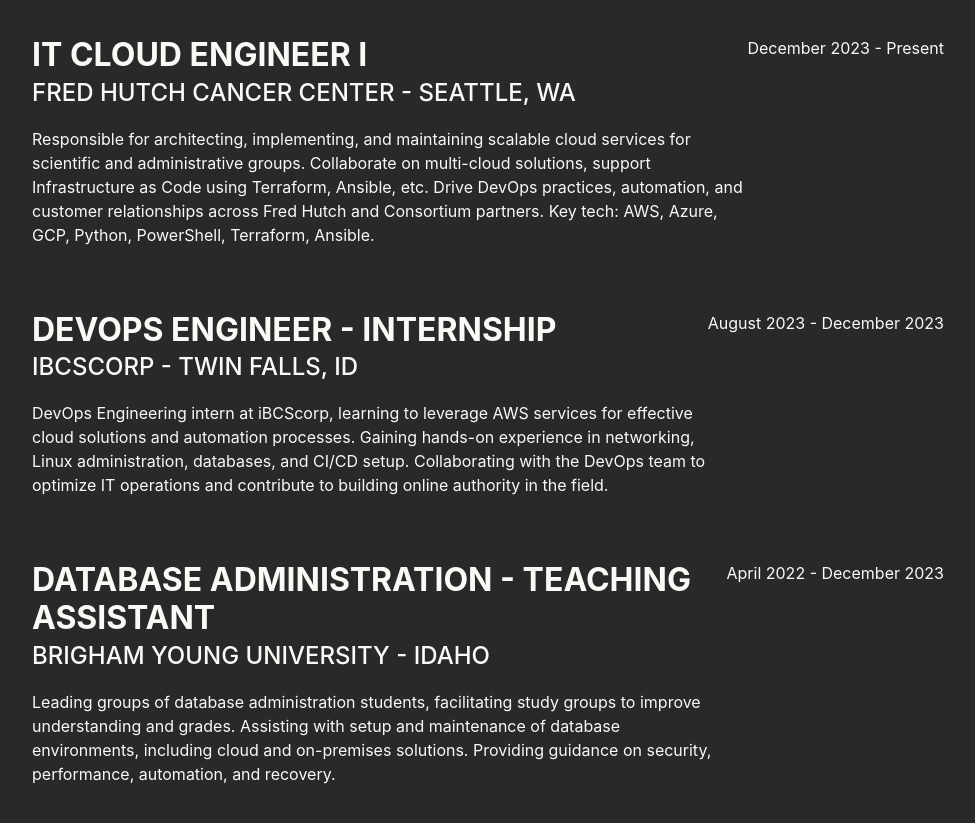
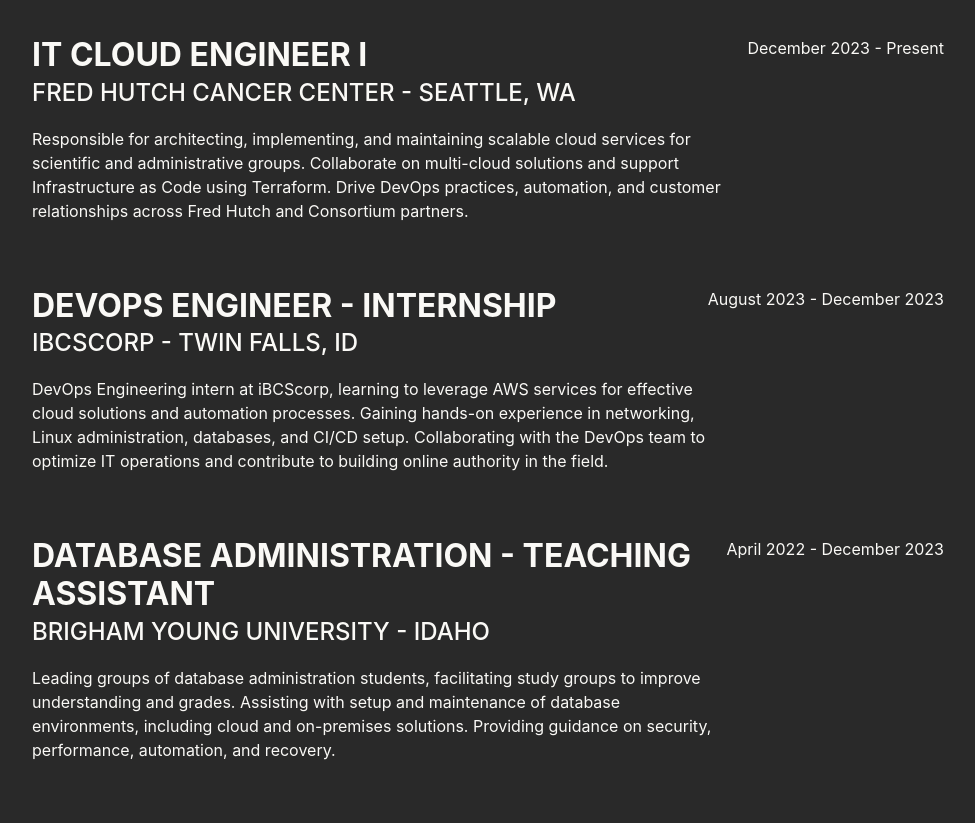
Before and after one commit to faraguti/AWS-Cloud-Resume-Challenge, a plain HTML site: page website/index.html in a window 1280 px wide. Shown: the part 960-1783 px from the top of the page, without its empty margins (288-1263 px from the left). Drawn offline with nearby package versions, Linux system fonts and the light colour scheme; no server answers; a web font is replaced by a local one.

Commit message:
updated december 2023 - fred hutch

```diff
--- a/website/index.html
+++ b/website/index.html
@@ -84,7 +84,7 @@
                         <div class="flex-grow-1">
                             <h3 class="mb-0">IT Cloud Engineer I</h3>
                             <div class="subheading mb-3">Fred Hutch Cancer Center - Seattle, WA</div>
-                            <p>Responsible for architecting, implementing, and maintaining scalable cloud services for scientific and administrative groups. Collaborate on multi-cloud solutions, support Infrastructure as Code using Terraform, Ansible, etc. Drive DevOps practices, automation, and customer relationships across Fred Hutch and Consortium partners. Key tech: AWS, Azure, GCP, Python, PowerShell, Terraform, Ansible.</p>
+                            <p>Responsible for architecting, implementing, and maintaining scalable cloud services for scientific and administrative groups. Collaborate on multi-cloud solutions and support Infrastructure as Code using Terraform. Drive DevOps practices, automation, and customer relationships across Fred Hutch and Consortium partners.</p>
                         </div>
                         <div class="flex-shrink-0"><span style="color: #FAF9F6;">December 2023 - Present</span></div>
                     </div>
```
